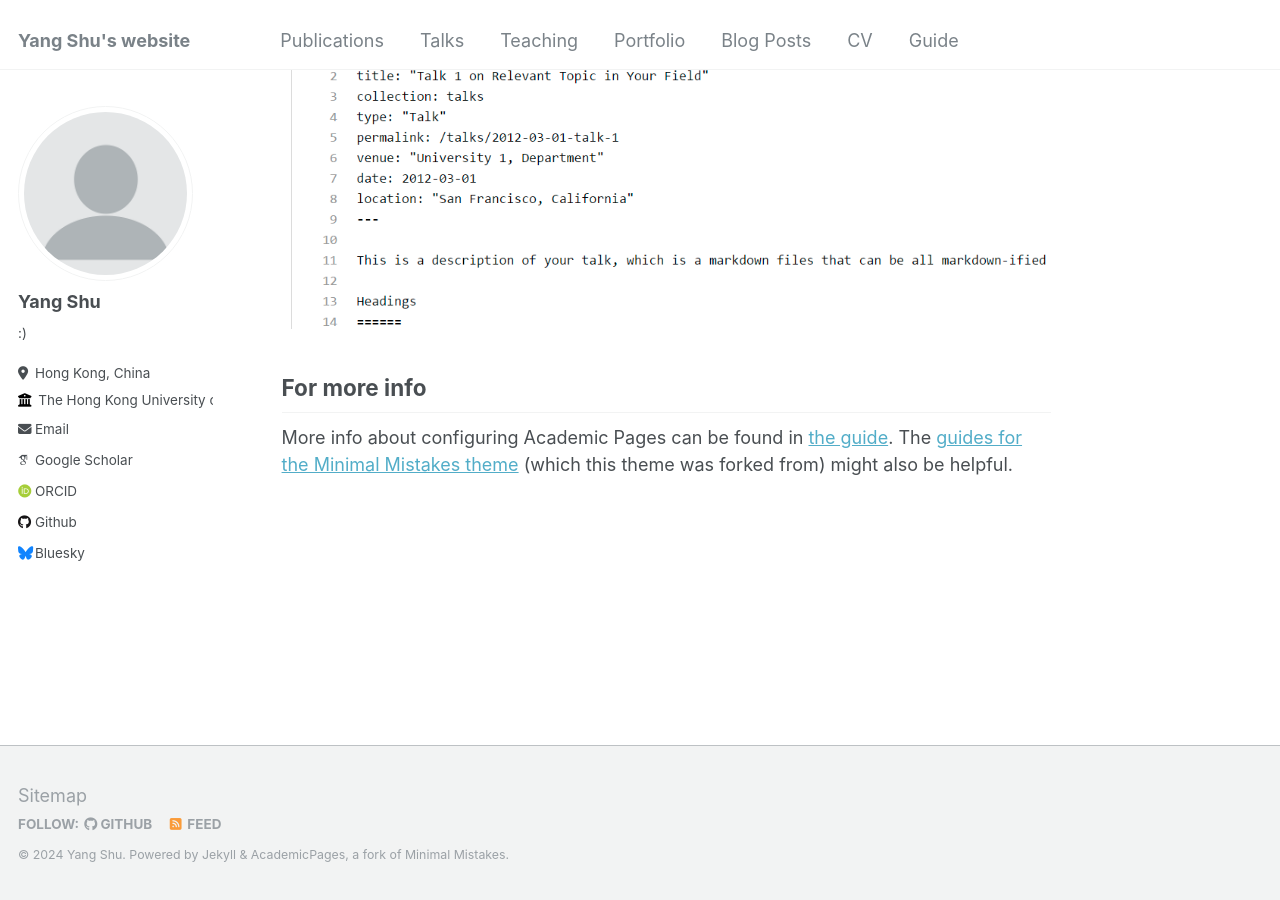
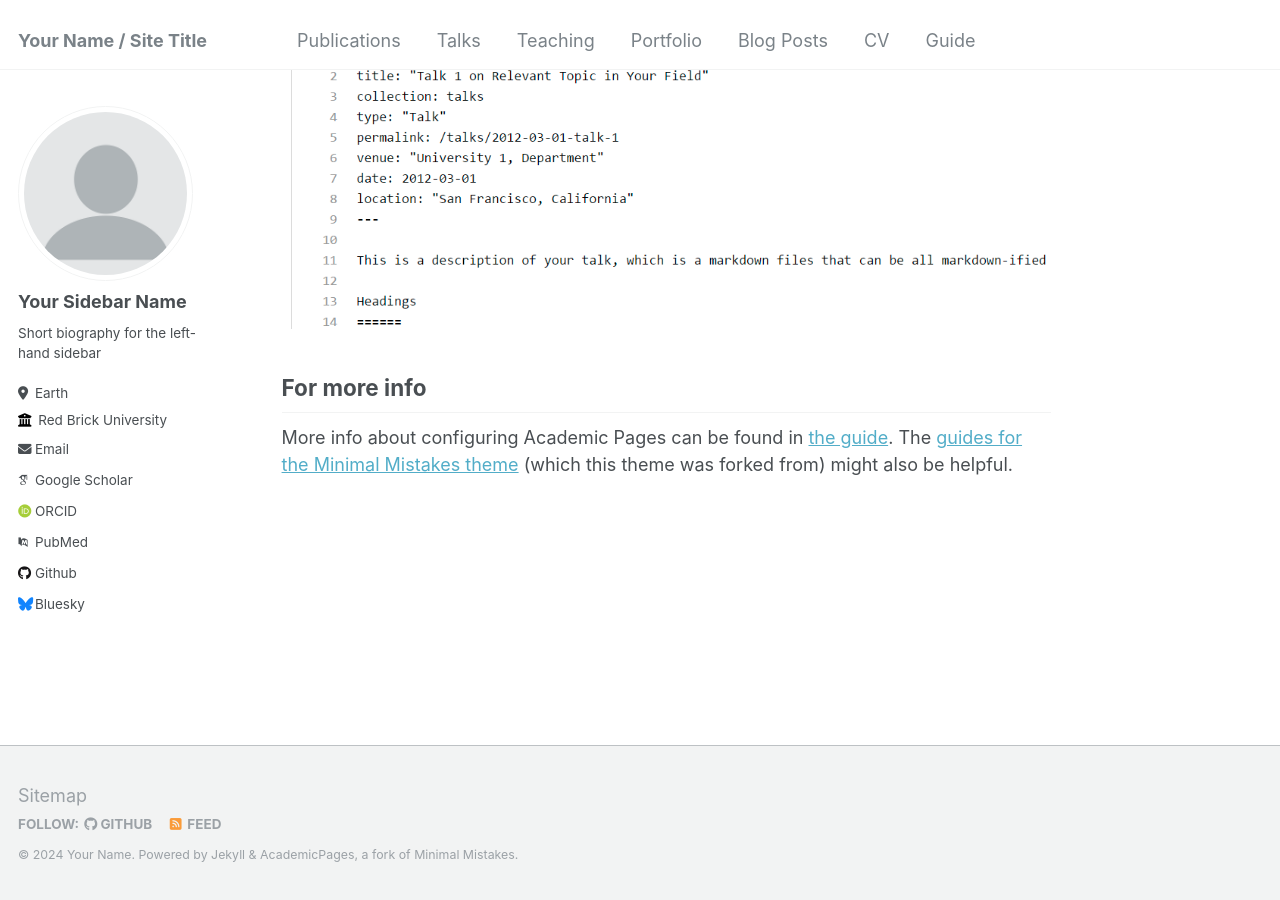
Before and after one commit to isyangshu/isyangshu.github.io, a Jekyll site: the page built from _pages/about.md, in a window 1280 px wide and 900 px high, scrolled down 2660 px. Built offline with Jekyll 4.4.1, drawn with Linux system fonts in a browser that asks for light colours; some web fonts are replaced.

Commit message:
Update _config.yml

```diff
--- a/_config.yml
+++ b/_config.yml
@@ -8,13 +8,13 @@
 
 # Basic Site Settings
 locale                   : "en-US"
-title                    : "Yang Shu's website"
+title                    : "Your Name / Site Title"
 title_separator          : "-"
-name                     : &name "Yang Shu"
-description              : &description ":)"
-url                      : https://imyangshu.github.io # the base hostname & protocol for your site e.g. "https://mmistakes.github.io"
+name                     : &name "Your Name"
+description              : &description "personal description"
+url                      : https://academicpages.github.io # the base hostname & protocol for your site e.g. "https://mmistakes.github.io"
 baseurl                  : "" # the subpath of your site, e.g. "/blog"
-repository               : "isyangshu/isyangshu.github.io"
+repository               : "academicpages/academicpages.github.io"
 
 # Site Author - The following control what appear as part of the author content on the side bar.
 #               If a field is blank the icon and link will not appear, otherwise it will be shown.
@@ -22,28 +22,28 @@ repository               : "isyangshu/isyangshu.github.io"
 author:
   # Biographic information
   avatar           : "profile.png"
-  name             : "Yang Shu"
+  name             : "Your Sidebar Name"
   pronouns         : # example: "she/her"
-  bio              : ":)"
-  location         : "Hong Kong, China"
-  employer         : "The Hong Kong University of Science and Technology"
+  bio              : "Short biography for the left-hand sidebar"
+  location         : "Earth"
+  employer         : "Red Brick University"
   uri              : # URL
-  email            : "syangcw@connect.ust.hk"
+  email            : "none@example.org"
 
   # Academic websites
   arxiv            : # URL - Update with the correct link to your profile
-  googlescholar    : "https://scholar.google.com/citations?hl=zh-CN&tzom=-480&user=6QlQF1oAAAAJ"
+  googlescholar    : "https://scholar.google.com/citations?user=PS_CX0AAAAAJ"
   impactstory      : # URL
-  orcid            : "https://orcid.org/0000-0002-1761-9286"
+  orcid            : "http://orcid.org/yourorcidurl"
   semantic         : # URL
-  pubmed           : # URL
+  pubmed           : "https://www.ncbi.nlm.nih.gov/pubmed/?term=john+snow"
   researchgate     : # URL
 
   # Repositories and software development
   bitbucket        : # Username - Update with your username on the site
   codepen          : # Username
   dribbble         : # Username
-  github           : "isyangshu"
+  github           : "academicpages"
   kaggle           : # Username
   stackoverflow    : # User number or user number and name (i.e., use "1" or "1/jeff-atwood")
 
```
